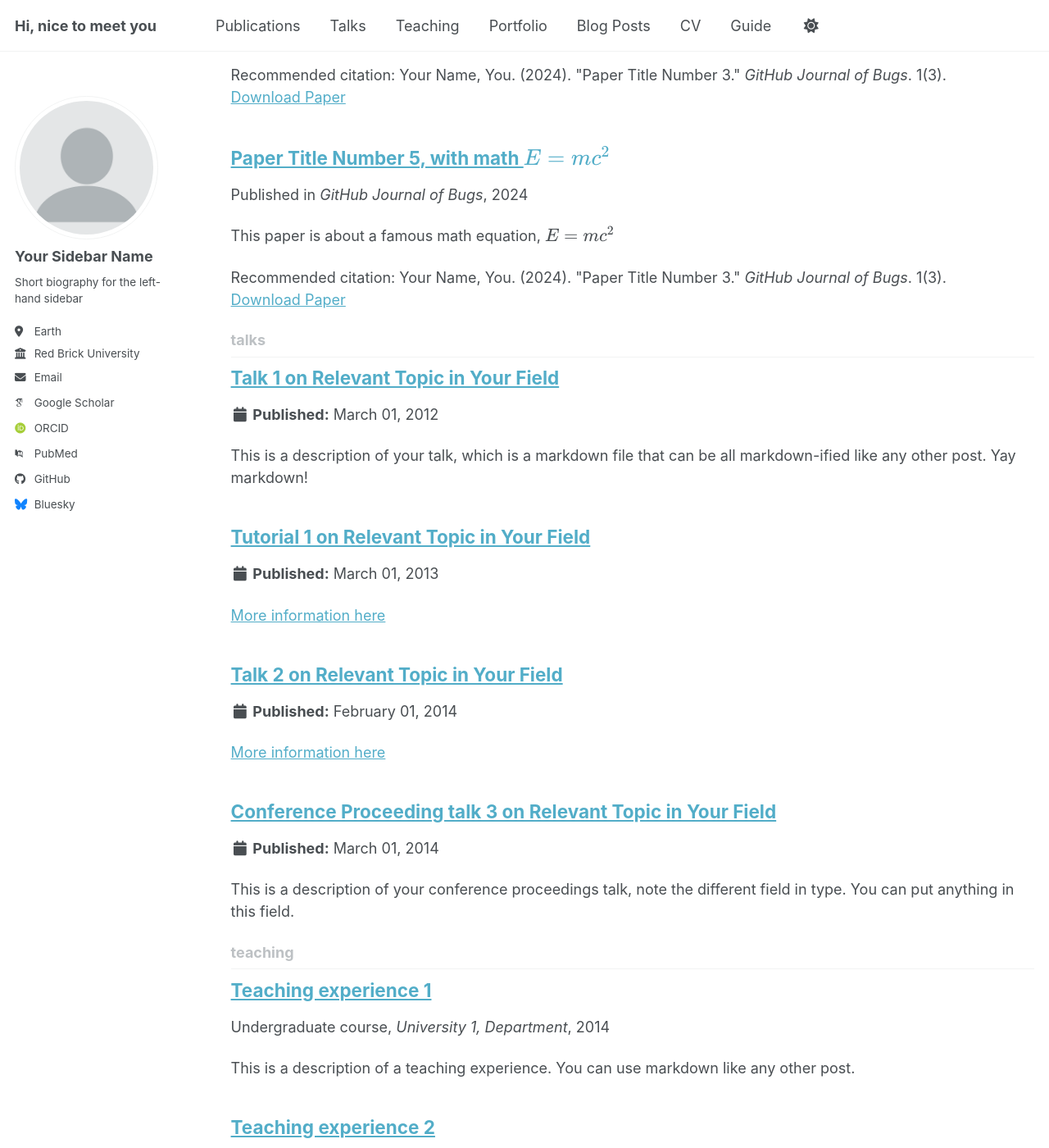
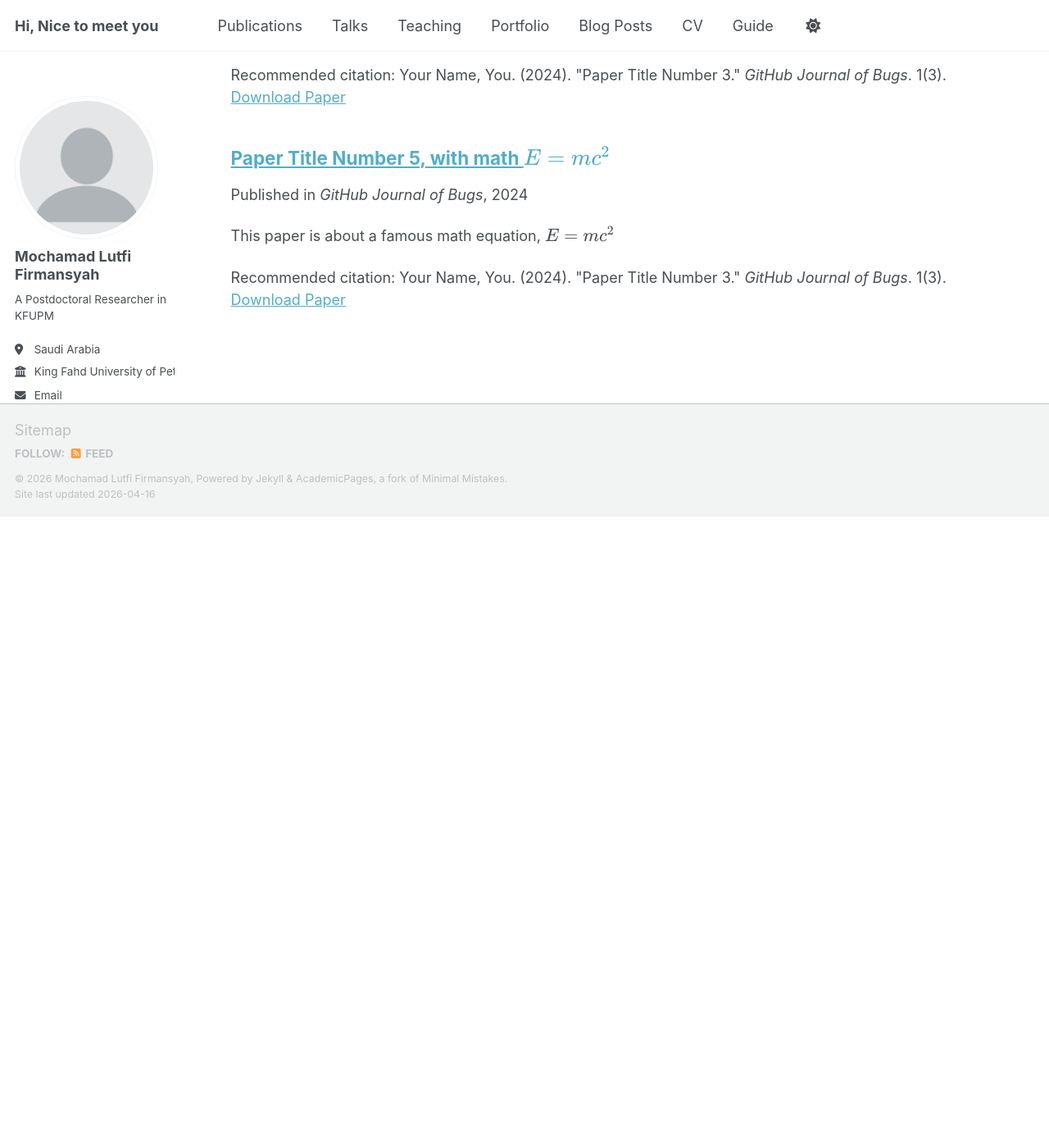
Before and after one commit to lutfifirmansyah3108/academia, a Jekyll site: the page built from _pages/collection-archive.html, in a window 1280 px wide and 1400 px high, scrolled down 1956 px. Shown: the whole window at 82% size. Built offline with Jekyll 4.4.1, drawn with Linux system fonts in a browser that asks for light colours; some web fonts are replaced; a script bundle is joined from its source files by our own code; library files that are not in the unit come from our copies; after the commit the page ends 2586 px from its top, so only the background shows below that; some of the changed text lies outside the part shown.

Commit message:
Update _config.yml

```diff
--- a/_config.yml
+++ b/_config.yml
@@ -9,7 +9,7 @@
 # Basic Site Settings
 locale                   : "en-US"
 site_theme               : "default" # The available themes options are "default", "air", "sunrise", "mint", "dirt" and "contrast"
-title                    : "Hi, nice to meet you"
+title                    : "Hi, Nice to meet you"
 title_separator          : "-"
 name                     : &name "Mochamad Lutfi Firmansyah"
 description              : &description "A Postdoctoral Researcher in KFUPM, Saudi Arabia"   # Update this with a general description of your site, this is the default if not overridden by a page
@@ -24,24 +24,24 @@ repository               : "https://lutfifirmansyah3108.github.io/academia/"
 author:
   # Biographic information
   avatar           : "profile.png"
-  name             : "Your Sidebar Name"
+  name             : "Mochamad Lutfi Firmansyah"
   pronouns         : # example: "she/her"
-  bio              : "Short biography for the left-hand sidebar"
-  location         : "Earth"
-  employer         : "Red Brick University"
+  bio              : "A Postdoctoral Researcher in KFUPM"
+  location         : "Saudi Arabia"
+  employer         : "King Fahd University of Petroleum and Minerals"
   uri              : # URL
-  email            : "none@example.org"
+  email            : "mochamad.firmansyah@kfupm.edu.sa"
 
   # Academic websites
   academia         : # URL
   arxiv            : # URL - Update with the correct link to your profile
-  googlescholar    : "https://scholar.google.com/citations?user=PS_CX0AAAAAJ"
+  googlescholar    : "https://scholar.google.com/citations?hl=en&user=v_7En2sAAAAJ"
   inspire-hep      : # URL
   impactstory      : # URL
-  orcid            : "https://orcid.org/yourorcidurl"
+  orcid            : "https://orcid.org/0000-0003-1844-0947"
   semantic         : # URL
   ssrn             : # URL
-  pubmed           : "https://www.ncbi.nlm.nih.gov/pubmed/?term=john+snow"
+  pubmed           : # URL
   researchgate     : # URL
   scopus           : # URL
   zotero           : # URL
@@ -51,13 +51,13 @@ author:
   bitbucket        : # Username - Update with your username on the site
   codepen          : # Username
   dribbble         : # Username
-  github           : "academicpages"
+  github           : # academicpages"
   kaggle           : # Username
   stackoverflow    : # User number or user number and name (i.e., use "1" or "1/jeff-atwood")
 
   # Social media
   artstation       : # Username
-  bluesky          : "bsky.app" # Replace this with you Bluesky username
+  bluesky          : # Username
   facebook         : # Username
   flickr           : # Username
   foursquare       : # Username
@@ -66,7 +66,7 @@ author:
   keybase          : # Username
   instagram        : # Username
   lastfm           : # Username
-  linkedin         : # Username
+  linkedin         : "mochamad-lutfi-firmansyah-89402486"
   mastodon         : # URL
   medium           : # URL
   pinterest        : # Username
@@ -222,7 +222,7 @@ kramdown:
 # These settings control the types of collections used by the template
 collections:
   teaching:
-    output: true
+    output: false
     permalink: /:collection/:path/
   publications:
     output: true
@@ -231,7 +231,7 @@ collections:
     output: true
     permalink: /:collection/:path/
   talks:
-    output: true
+    output: false
     permalink: /:collection/:path/
 
 
```
